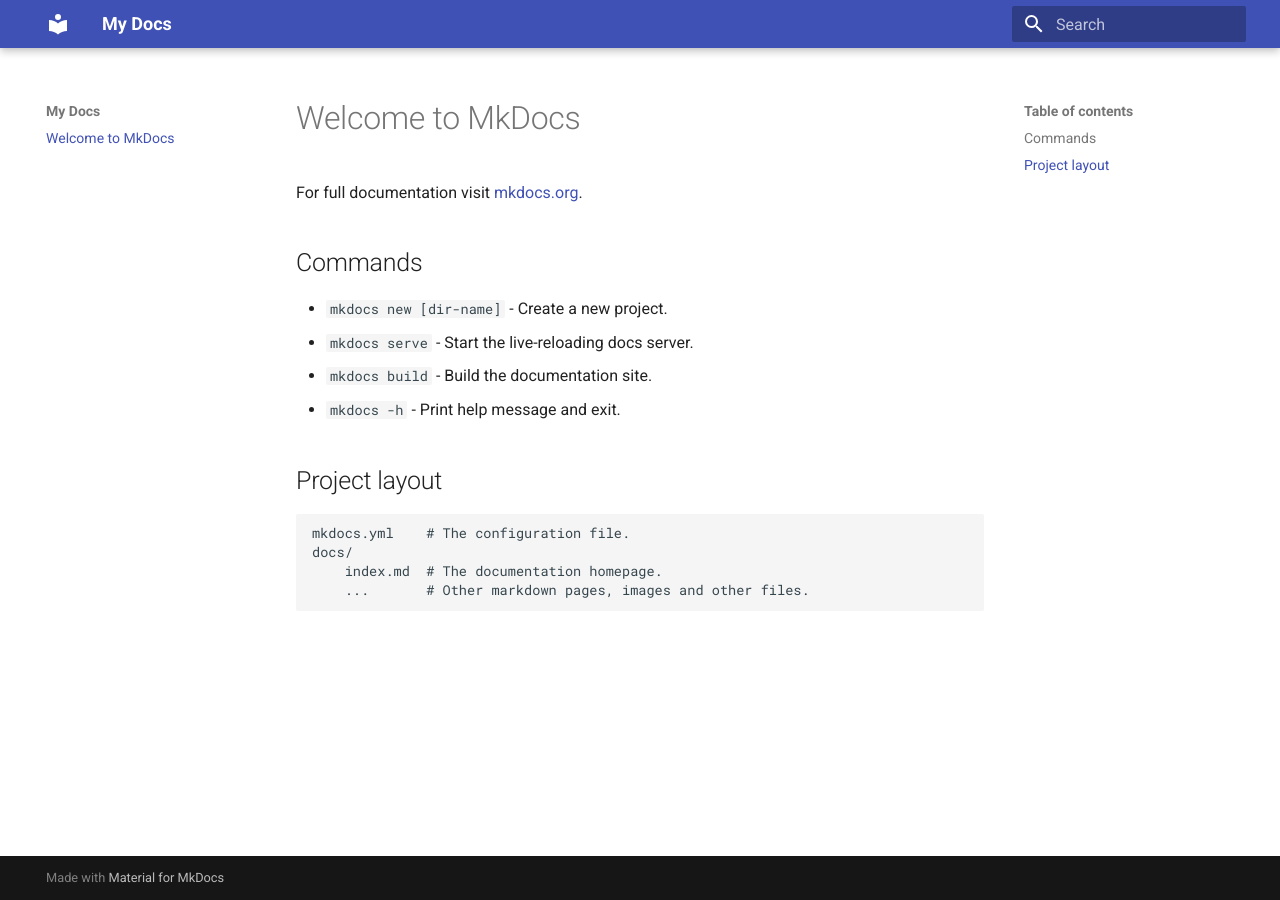
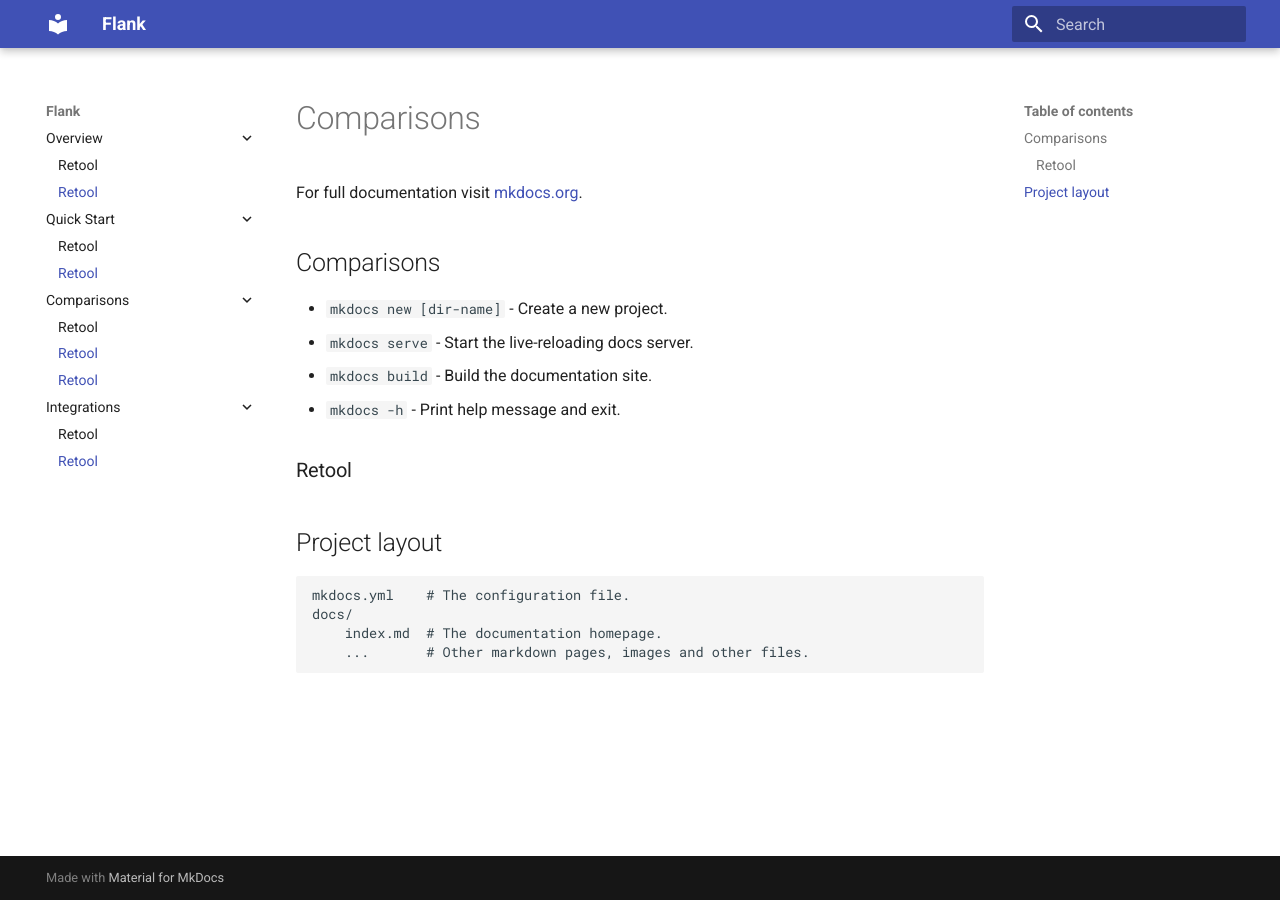
Before and after one commit to btf-org/flank-docs, an MkDocs documentation site: the page built from docs/index.md, in a window 1280 px wide. Built offline with MkDocs 1.6.1 and Material for MkDocs 9.7.7, drawn with Linux system fonts in a browser that asks for light colours.

Commit message:
root yml

```diff
--- a/docs/index.md
+++ b/docs/index.md
@@ -1,13 +1,15 @@
-# Welcome to MkDocs
+# Comparisons
 
 For full documentation visit [mkdocs.org](https://www.mkdocs.org).
 
-## Commands
+## Comparisons
 
-* `mkdocs new [dir-name]` - Create a new project.
-* `mkdocs serve` - Start the live-reloading docs server.
-* `mkdocs build` - Build the documentation site.
-* `mkdocs -h` - Print help message and exit.
+- `mkdocs new [dir-name]` - Create a new project.
+- `mkdocs serve` - Start the live-reloading docs server.
+- `mkdocs build` - Build the documentation site.
+- `mkdocs -h` - Print help message and exit.
+
+### Retool
 
 ## Project layout
 
--- a/mkdocs.yml
+++ b/mkdocs.yml
@@ -1,3 +1,20 @@
-site_name: My Docs
+site_name: Flank
 theme:
   name: material
+  features:
+    - navigation.expand
+
+nav:
+  - Overview:
+      - Retool: "comparisons/retool.md"
+      - Retool: "index.md"
+  - Quick Start:
+      - Retool: "comparisons/retool.md"
+      - Retool: "index.md"
+  - Comparisons:
+      - Retool: "comparisons/retool.md"
+      - Postman: "index.md"
+      - Custom Build: "index.md"
+  - Integrations:
+      - Retool: "comparisons/retool.md"
+      - Retool: "index.md"
```
